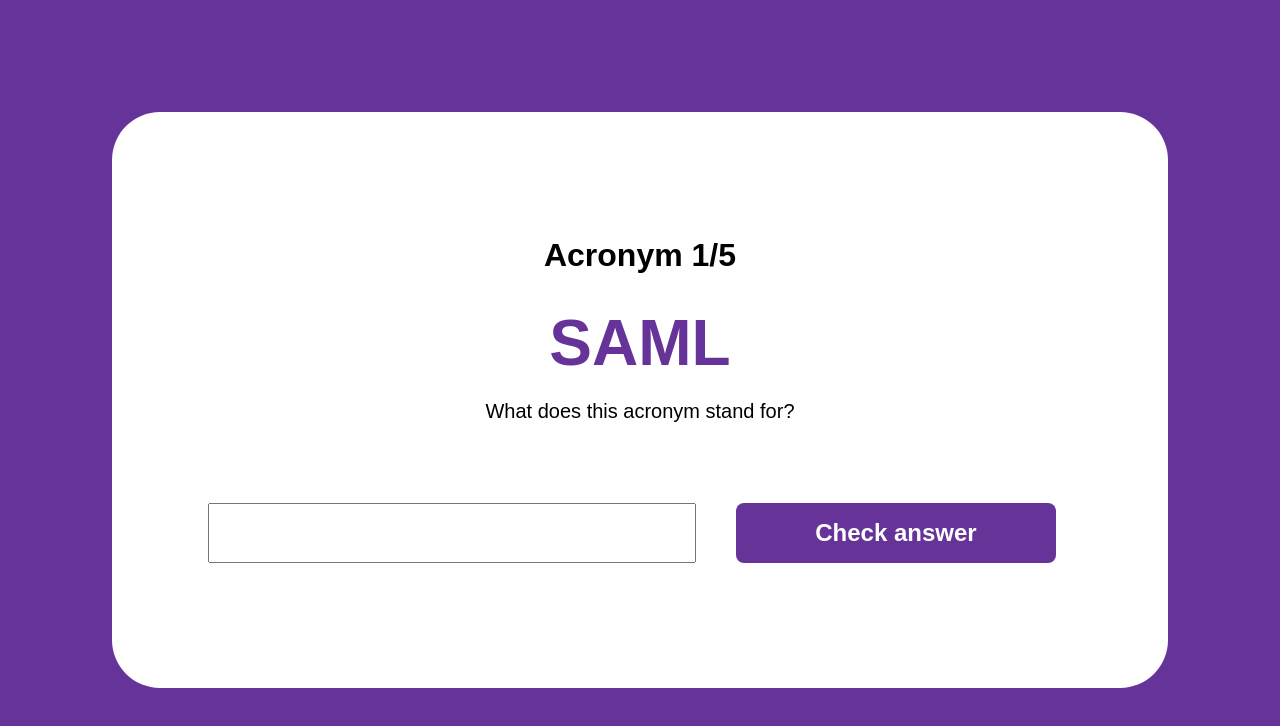
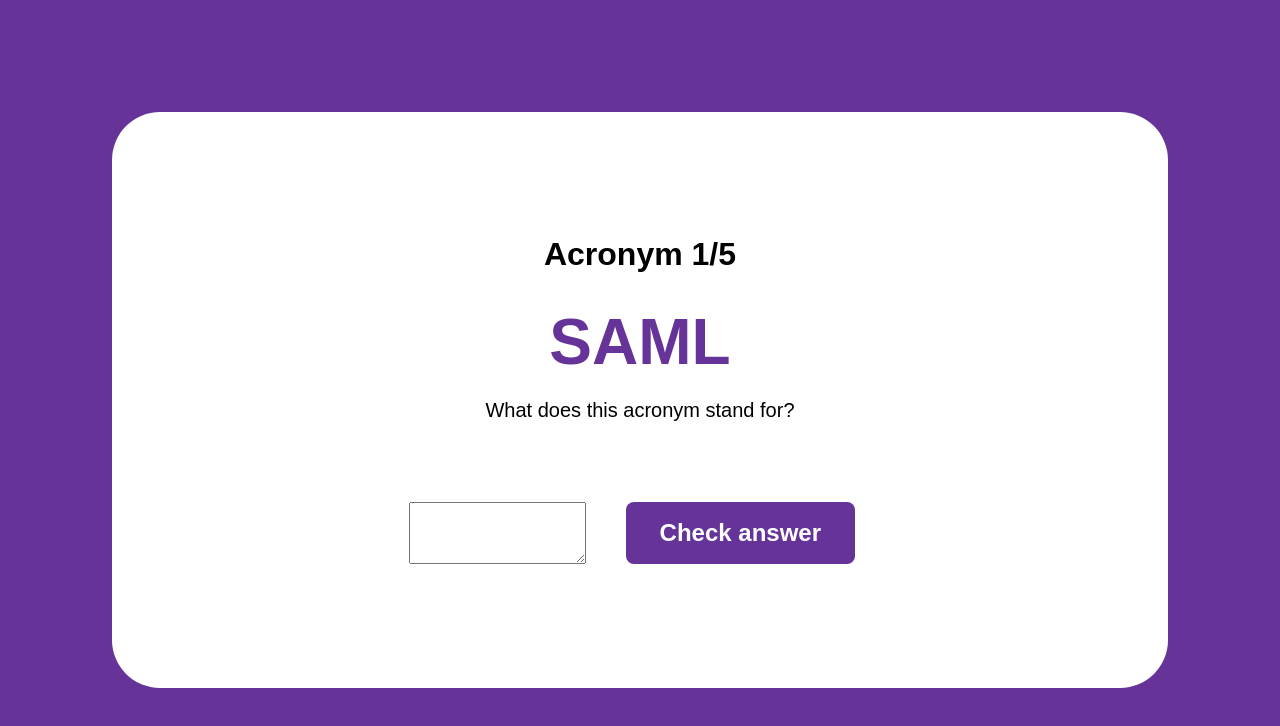
Before and after one commit to dana-ciocan/acronym-test, a Vue app: page / in a window 1280 px wide. Shown: the top 726 px of the page. Built offline with nearby package versions, Linux system fonts and the light colour scheme.

Commit message:
Switch text input to textarea

```diff
--- a/src/App.vue
+++ b/src/App.vue
@@ -12,9 +12,8 @@ import ExpansionDisplay from './components/ExpansionDisplay/ExpansionDisplay.vue
       :totalAcronyms="acronyms.length"
       :curAcronym="acronyms[selectedAcronym].acronym"
     />
-    <div class="answerInput">
-      <input
-        type="text"
+    <div class="answer-input">
+      <textarea
         ref="answer"
         :disabled="correctAnswers[selectedAcronym] !== undefined"
         @keyup.enter="checkAnswer"
@@ -125,7 +124,7 @@ body {
   box-sizing: border-box;
 }
 
-.answerInput {
+.answer-input {
   display: flex;
   flex-direction: column;
   gap: 2.5rem;
@@ -140,9 +139,9 @@ p {
   margin-top: 2em;
 }
 
-input[type='text'] {
+textarea {
   font-size: 3rem;
-  width: 100%;
+  height: 10rem;
 }
 
 @media screen and (min-width: 60rem) {
@@ -173,14 +172,15 @@ input[type='text'] {
     align-items: center;
   }
 
-  .answerInput {
+  .answer-input {
     display: flex;
     flex-direction: row;
     gap: 2.5rem;
   }
 
-  input[type='text'] {
-    font-size: 2rem;
+  textarea {
+    font-size: 2.5rem;
+    height: 3.5rem;
     width: 75%;
   }
 }
--- a/src/components/SpecialButton/SpecialButton.vue
+++ b/src/components/SpecialButton/SpecialButton.vue
@@ -22,7 +22,7 @@ button {
 @media screen and (min-width: 75rem) {
   button {
     font-size: 1.5rem;
-    width: 20rem;
+    width: 25rem;
   }
 }
 </style>
```
